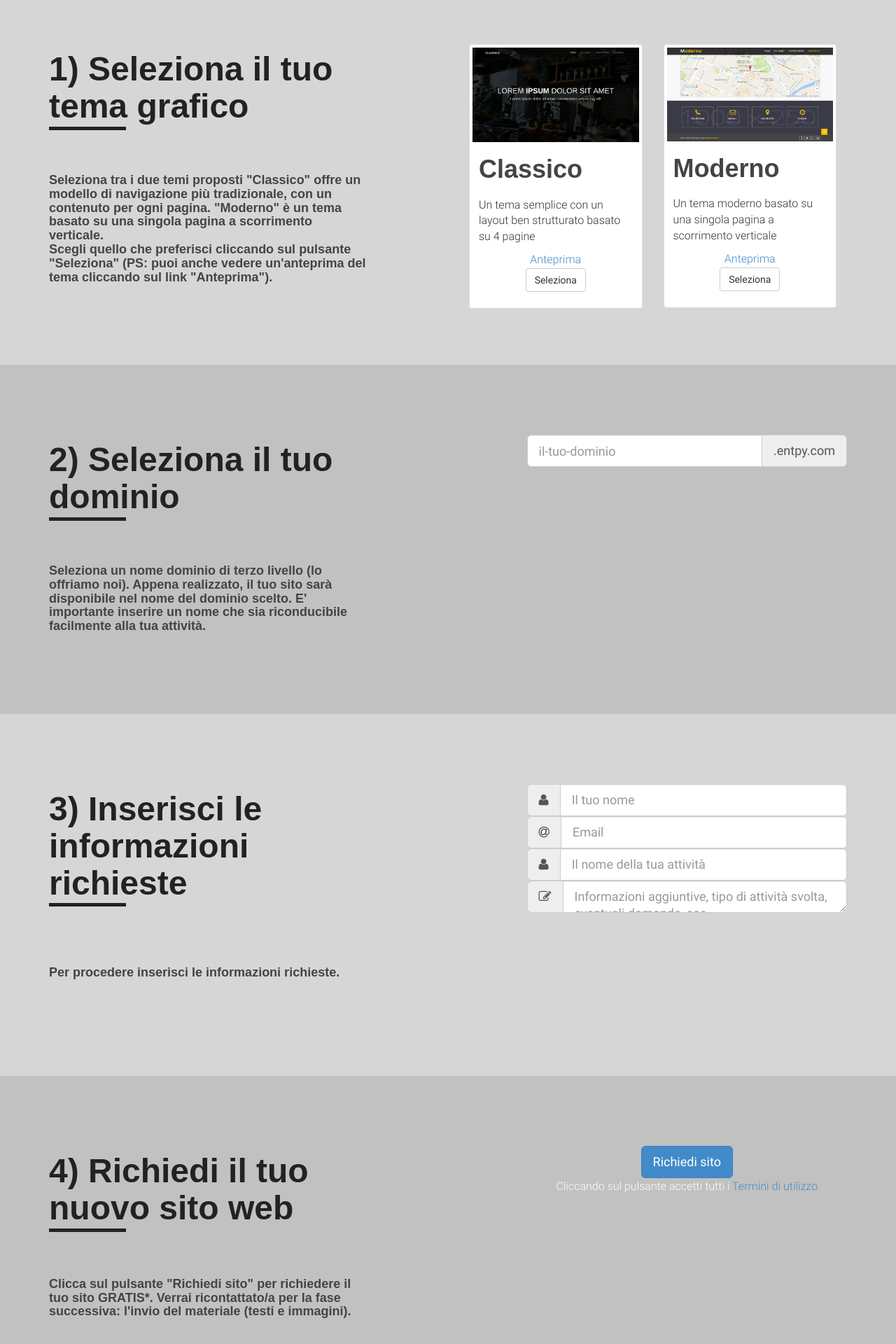
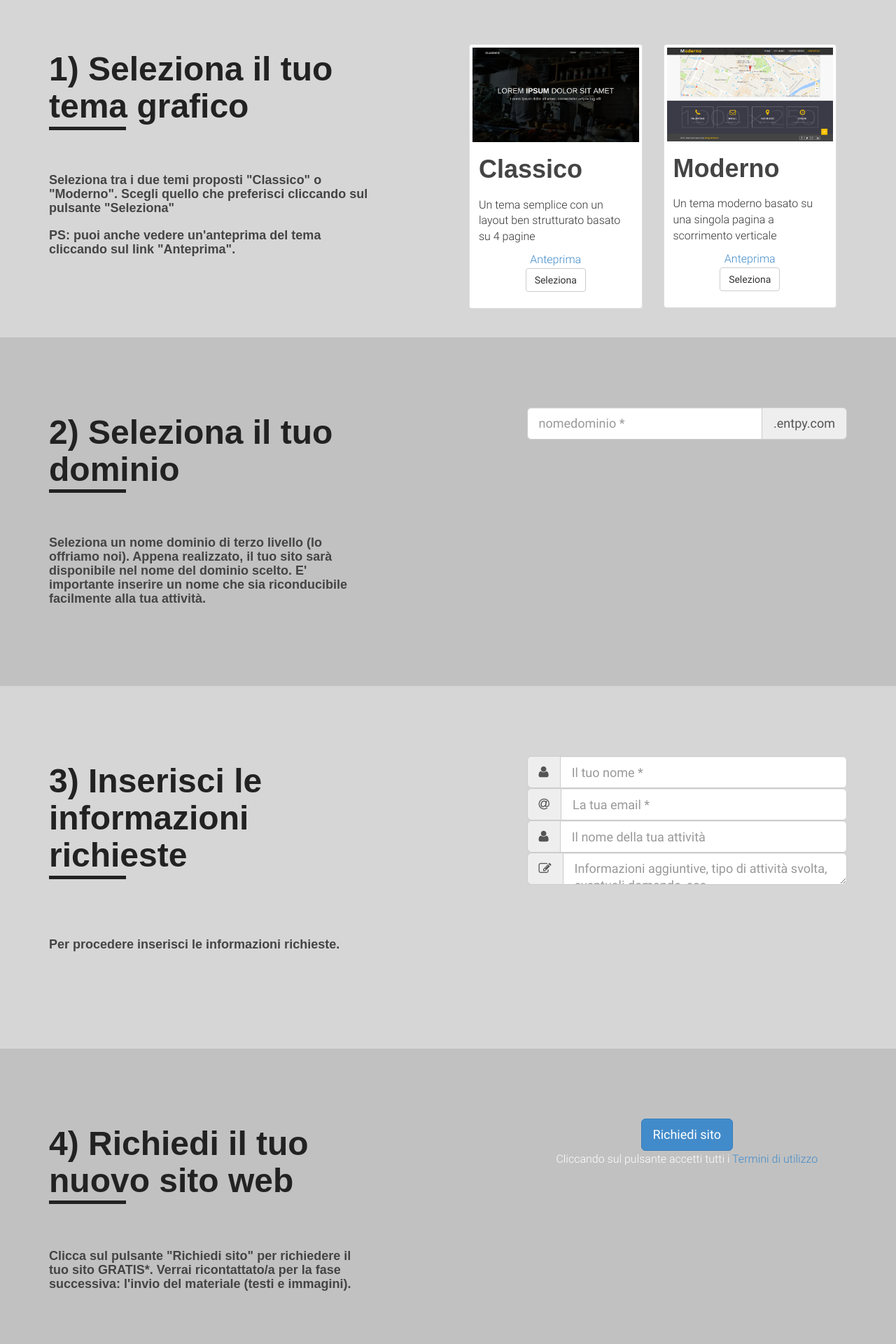
Before and after one commit to entpy/entpy_v2, a Django app: template entpy_v2/website/templates/website/l/www_landing1.html in a window 1280 px wide. Shown: the part 2324-4244 px from the top of the page at 70% size. Run offline with Django 3.2, Linux system fonts and the light colour scheme; the template is opened without the code that fills it, so the values that code supplies are empty; some web fonts are replaced.

Commit message:
working on landing page

```diff
--- a/entpy_v2/website/templates/website/l/www_landing1.html
+++ b/entpy_v2/website/templates/website/l/www_landing1.html
@@ -196,7 +196,7 @@
 							<!-- Start: Features 01 -->
 							<div class="features-single clearfix animated" data-animation="fadeInUp" data-animation-delay="200">
 								<div class="features-cont">
-									<h6>Seleziona tra i due temi proposti "Classico" offre un modello di navigazione più tradizionale, con un contenuto per ogni pagina. "Moderno" è un tema basato su una singola pagina a scorrimento verticale.<br />Scegli quello che preferisci cliccando sul pulsante "Seleziona" (PS: puoi anche vedere un'anteprima del tema cliccando sul link "Anteprima").</h6>
+									<h6>Seleziona tra i due temi proposti "Classico" o "Moderno". Scegli quello che preferisci cliccando sul pulsante "Seleziona"<br /><br />PS: puoi anche vedere un'anteprima del tema cliccando sul link "Anteprima".</h6>
 								</div>
 							</div>
 							<!-- End: Features 01 -->
@@ -266,7 +266,7 @@
 					<!-- Start: Right Container -->
 					<div class="col-md-offset-2 col-md-5">
 						<div class="input-group input-group-lg">
-							<input type="text" class="form-control" placeholder="il-tuo-dominio" aria-describedby="sizing-addon1">
+							<input type="text" class="form-control validatorInputDomain" placeholder="nomedominio *" aria-describedby="sizing-addon1">
 							<span class="input-group-addon">.entpy.com</span>
 						</div>
 					</div>
@@ -299,12 +299,12 @@
 						<!-- nome utente -->
 						<div class="input-group input-group-lg">
 							<span class="input-group-addon"><i class="fa fa-user" aria-hidden="true"></i></span>
-							<input type="text" class="form-control" placeholder="Il tuo nome" aria-describedby="basic-addon1">
+							<input type="text" class="form-control validatorInputName" placeholder="Il tuo nome *" aria-describedby="basic-addon1">
 						</div>
 						<!-- email utente -->
 						<div class="input-group input-group-lg">
 							<span class="input-group-addon"><i class="fa fa-at" aria-hidden="true"></i></span>
-							<input type="email" class="form-control" placeholder="Email" aria-describedby="basic-addon1">
+							<input type="email" class="form-control validatorInputEmail" placeholder="La tua email *" aria-describedby="basic-addon1">
 						</div>
 						<!-- nome attività -->
 						<div class="input-group input-group-lg">
@@ -345,7 +345,7 @@
 					<div class="col-md-offset-2 col-md-5">
 						<div class="form-group">
 							<div class="col-ms-12 text-center">
-								<button type="submit" class="btn btn-primary btn-lg">Richiedi sito</button>
+								<button type="submit" class="btn btn-primary btn-lg btnFormSubmitAction">Richiedi sito</button>
 								<div>Cliccando sul pulsante accetti tutti i <a href="#terms_of_use">Termini di utilizzo</a></div>
 							</div>
 						</div>
@@ -385,6 +385,63 @@
 
 			return false;
 		});
+
+		$(document).on("click", ".btnFormSubmitAction", function(){
+			// se il form è valido submitto il form
+			return validateForm();
+		});
 	});
+
+	// Function to validate the form
+	function validateForm() {
+		var returnVar = true;
+		var errorMsg = "Per proseguire è necessario controllare queste informazioni:\n\n";
+
+		// tolgo eventuali classi di errore
+		$(".validatorInputName").parent(".input-group").removeClass("has-error");
+		$(".validatorInputEmail").parent(".input-group").removeClass("has-error");
+		$(".validatorInputDomain").parent(".input-group").removeClass("has-error");
+
+		// tema selezionato
+		if (!$(".selectedThemeModern").html() && !$(".selectedThemeClassic").html()) {
+			// alert("Seleziona un tema");
+			errorMsg += "- seleziona un tema\n";
+			returnVar = false;
+		}
+
+
+		// dominio inserito
+		if (!$(".validatorInputDomain").val()) {
+			$(".validatorInputDomain").parent(".input-group").addClass("has-error");
+			// alert("Inserisci il dominio da utilizzare");
+			errorMsg += "- inserisci il dominio da utilizzare\n";
+			returnVar = false;
+		}
+
+		// nome inserito
+		if (!$(".validatorInputName").val()) {
+			$(".validatorInputName").parent(".input-group").addClass("has-error");
+			// alert("Inserisci il tuo nome");
+			errorMsg += "- inserisci il tuo nome\n";
+			returnVar = false;
+		}
+
+		// email inserita
+		if (!$(".validatorInputEmail").val()) {
+			$(".validatorInputEmail").parent(".input-group").addClass("has-error");
+			// alert("Inserisci la tua email");
+			errorMsg += "- Inserisci la tua email\n";
+			returnVar = false;
+		}
+
+		// accettazione dei termini d'uso
+
+		if (!returnVar) {
+			// sono stati rilevati degli errori
+			alert(errorMsg);
+		}
+
+		return returnVar;
+	}
 </script>
 {% endblock extra_js %}
```
